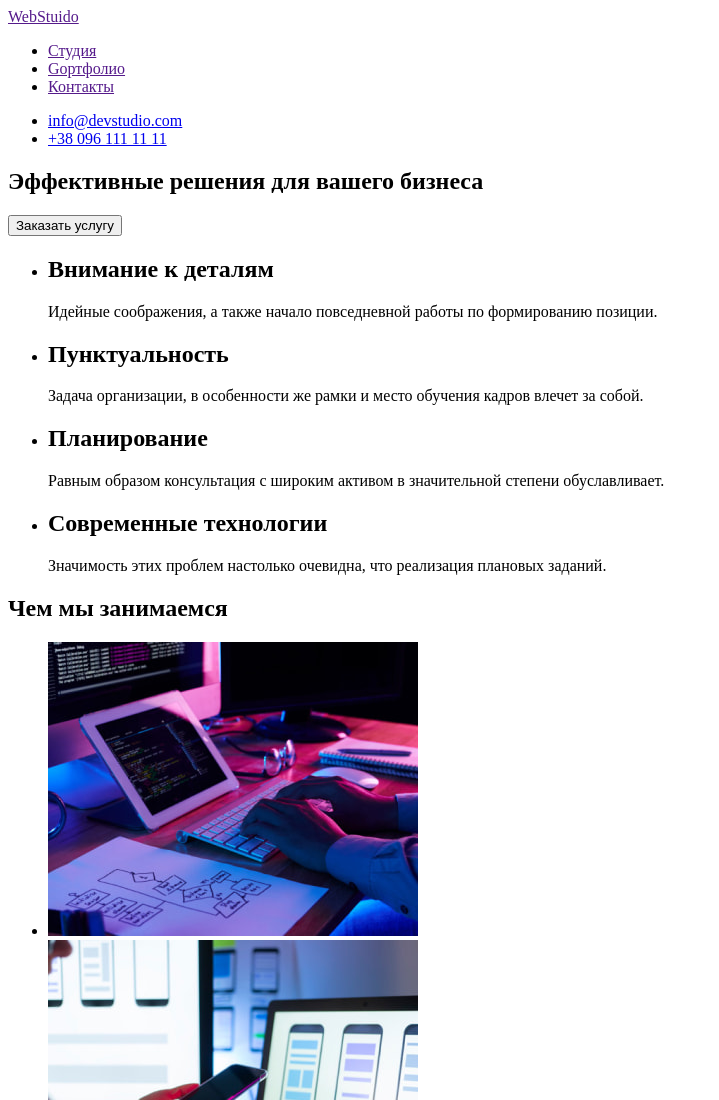
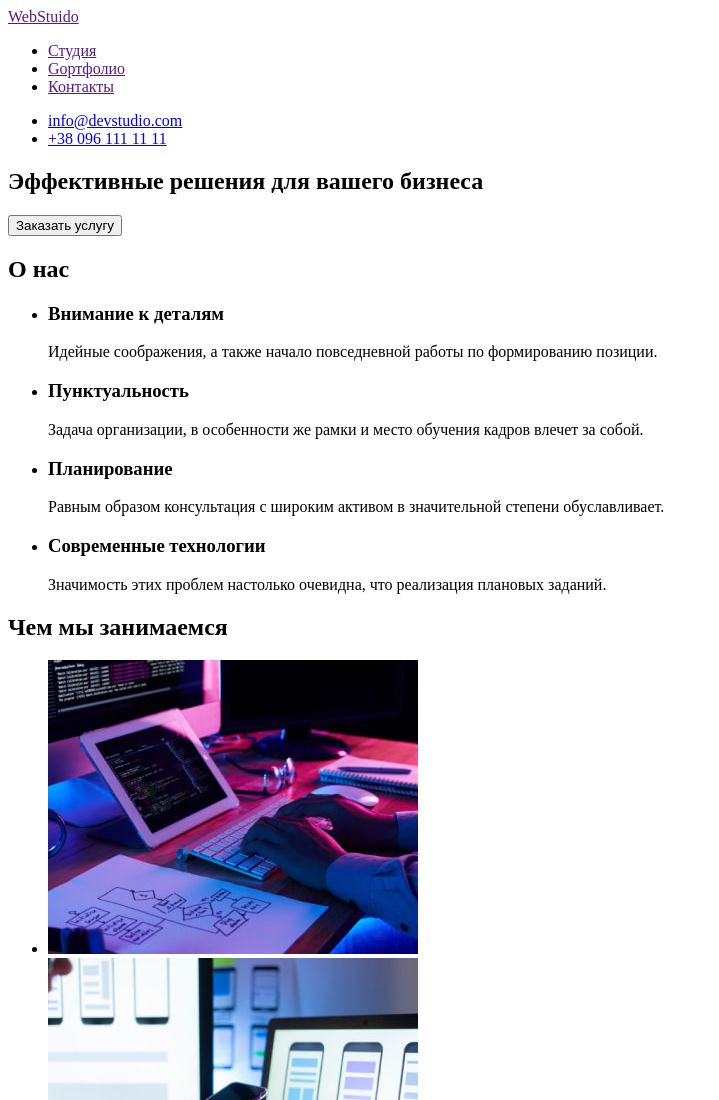
Before and after one commit to Den4yk76/goit-markup-hw-01, a plain HTML site: page index.html in a window 1280 px wide. Shown: the top 1100 px of the page, without its empty margins (0-719 px from the left). Drawn offline with Linux system fonts and the light colour scheme.

Commit message:
Изменил заголовки в секции advantages
Добавил заголовок h2 "О нас", а вложенные в него заголовки изменил с h2 на h3

```diff
--- a/index.html
+++ b/index.html
@@ -31,30 +31,31 @@
       </section>
       <!--advantages-->
       <section>
+        <h2>О нас</h2>
         <ul>
           <li>
-            <h2>Внимание к деталям</h2>
+            <h3>Внимание к деталям</h3>
             <p>
               Идейные соображения, а также начало повседневной работы по
               формированию позиции.
             </p>
           </li>
           <li>
-            <h2>Пунктуальность</h2>
+            <h3>Пунктуальность</h3>
             <p>
               Задача организации, в особенности же рамки и место обучения кадров
               влечет за собой.
             </p>
           </li>
           <li>
-            <h2>Планирование</h2>
+            <h3>Планирование</h3>
             <p>
               Равным образом консультация с широким активом в значительной
               степени обуславливает.
             </p>
           </li>
           <li>
-            <h2>Современные технологии</h2>
+            <h3>Современные технологии</h3>
             <p>
               Значимость этих проблем настолько очевидна, что реализация
               плановых заданий.
```
